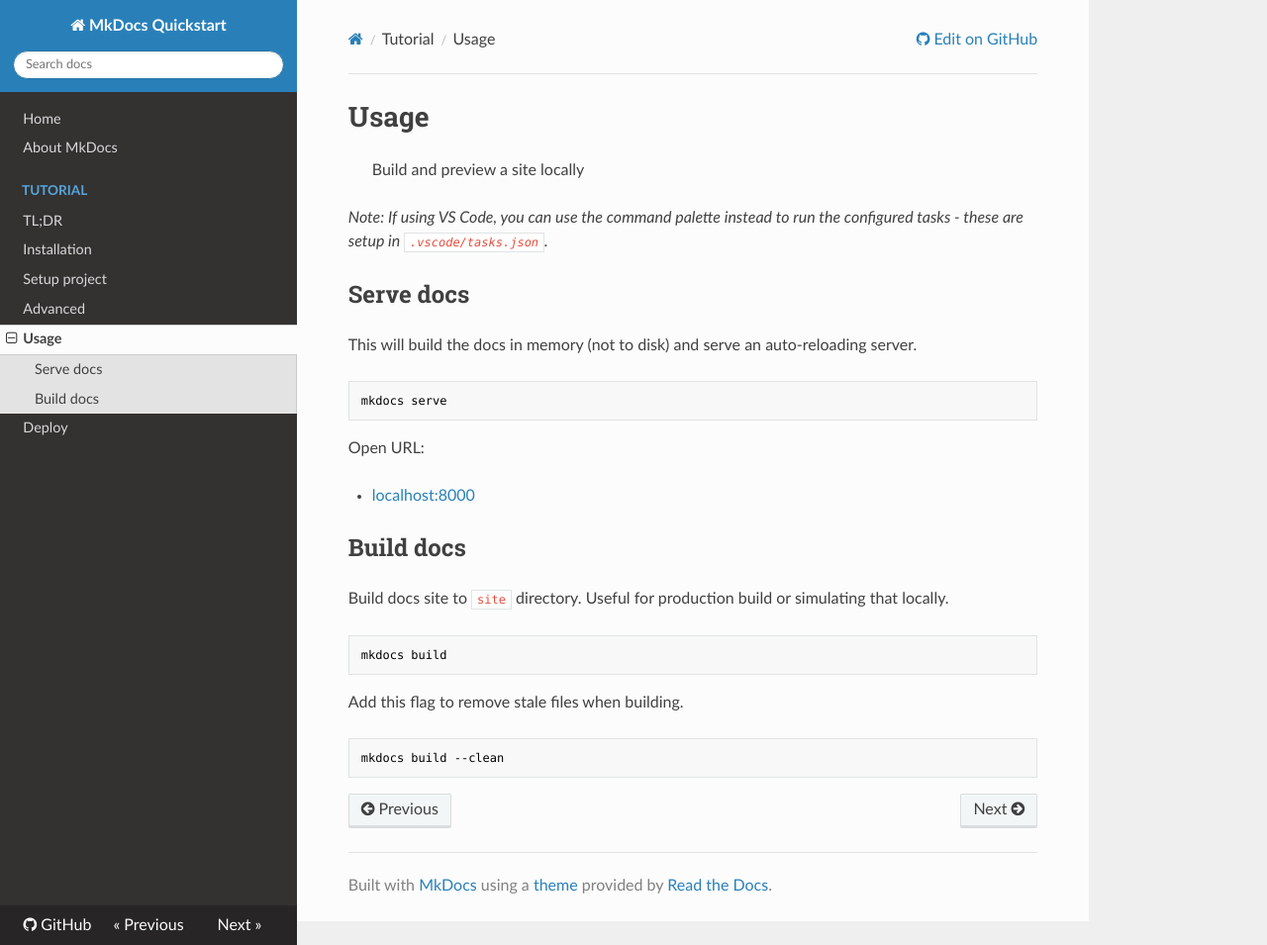
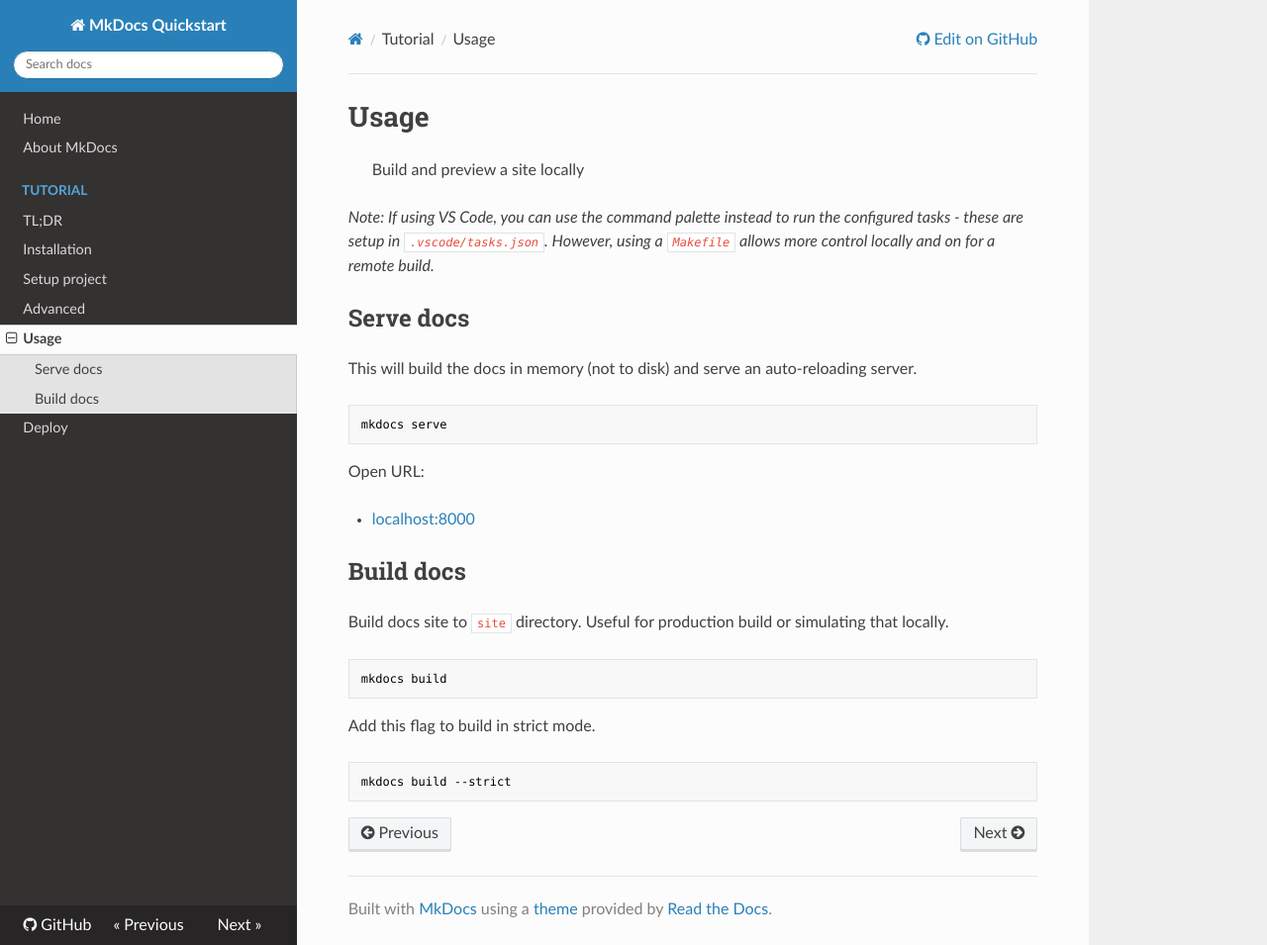
Before and after one commit to MichaelCurrin/mkdocs-quickstart, an MkDocs documentation site: the page built from docs/tutorial/usage.md, in a window 1280 px wide and 955 px high. Shown: the whole window at 99% size. Built offline with MkDocs 1.6.1, drawn with Linux system fonts in a browser that asks for light colours; nearby versions of some CDN libraries.

Commit message:
docs: Update pages

````diff
--- a/docs/tutorial/usage.md
+++ b/docs/tutorial/usage.md
@@ -1,7 +1,7 @@
 # Usage
 > Build and preview a site locally
 
-_Note: If using VS Code, you can use the command palette instead to run the configured tasks - these are setup in `.vscode/tasks.json`._
+_Note: If using VS Code, you can use the command palette instead to run the configured tasks - these are setup in `.vscode/tasks.json`. However, using a `Makefile` allows more control locally and on for a remote build._
 
 
 ## Serve docs
@@ -21,13 +21,12 @@
 
 Build docs site to `site` directory. Useful for production build or simulating that locally.
 
-
 ```sh
 mkdocs build
 ```
 
-Add this flag to remove stale files when building.
+Add this flag to build in strict mode.
 
 ```sh
-mkdocs build --clean
+mkdocs build --strict
 ```
````
Also changed, not shown: docs/tutorial/advanced.md (+1 -1 lines), docs/tutorial/tldr.md (+1 -1 lines).
